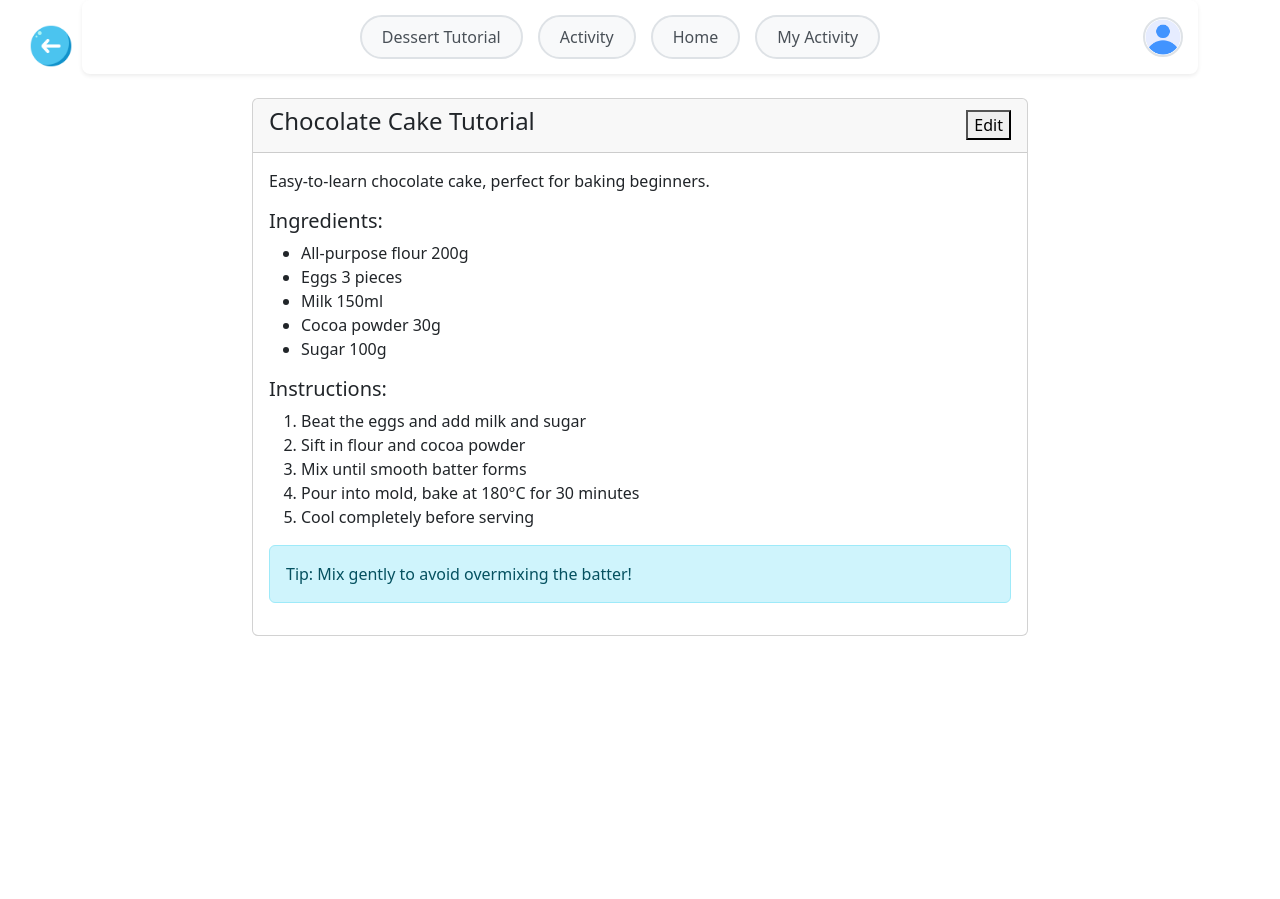
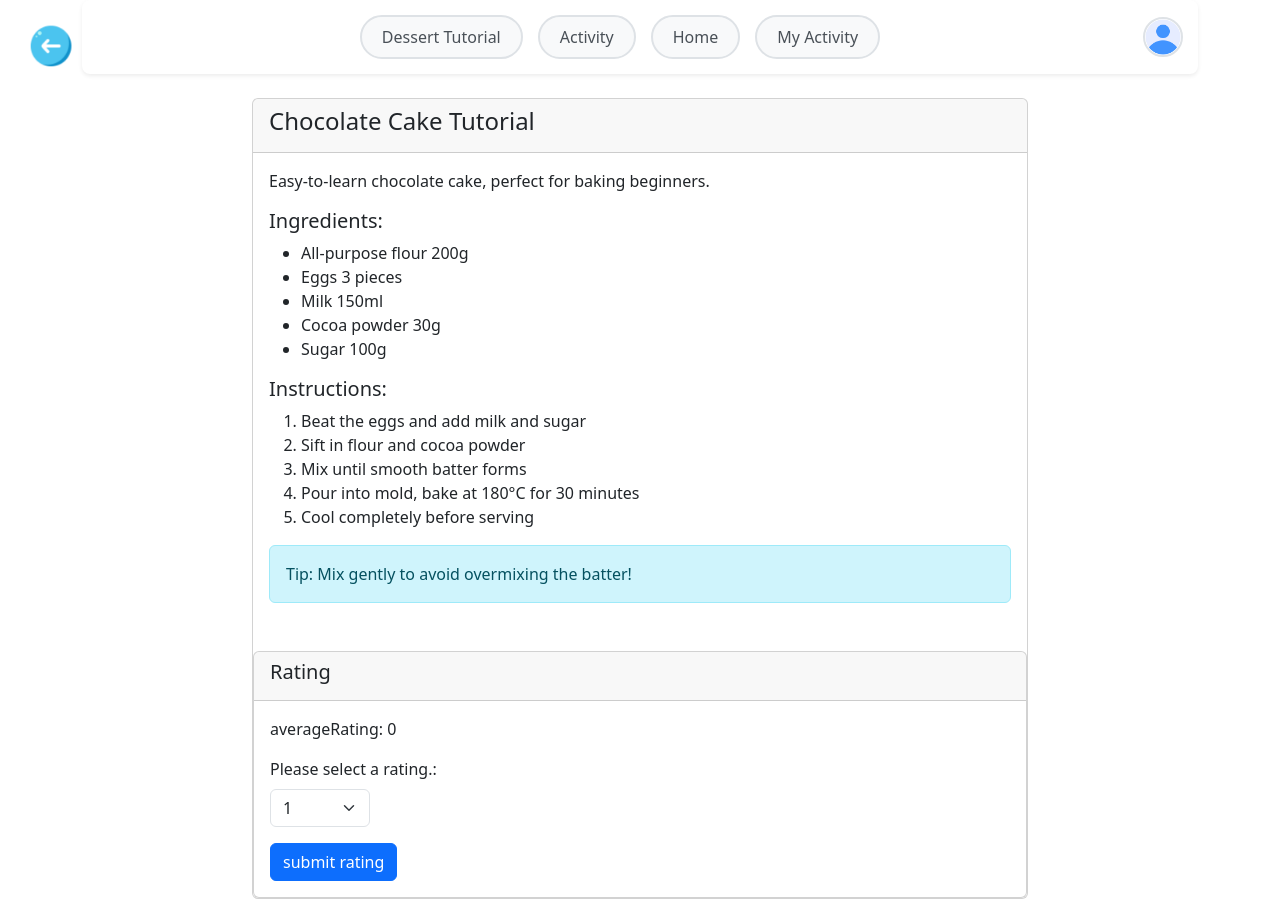
Before and after one commit to jzhu0106/Assignment5032Jianqin, a Vue app in the folder vue-project/: page /DessertTutorial/Cake in a window 1280 px wide. Before the commit the page ends 800 px from the top, so only its background shows below. Built offline with nearby package versions, Linux system fonts and the light colour scheme; no server answers; the database is empty.

Commit message:
Rating function,user info,and rating data are stored in Firestore

```diff
--- /dev/null
+++ b/vue-project/src/Firebase/init.js
@@ -0,0 +1,20 @@
+// Import the functions you need from the SDKs you need
+import { initializeApp } from "firebase/app";
+// TODO: Add SDKs for Firebase products that you want to use
+// https://firebase.google.com/docs/web/setup#available-libraries
+
+import { getFirestore } from "firebase/firestore";
+// Your web app's Firebase configuration
+const firebaseConfig = {
+  apiKey: "AIzaSyCEPvbu_HD53Tvy5_Ue5CJeNf7TTtGjlzw",
+  authDomain: "assignment-jianqin.firebaseapp.com",
+  projectId: "assignment-jianqin",
+  storageBucket: "assignment-jianqin.firebasestorage.app",
+  messagingSenderId: "1027783815724",
+  appId: "1:1027783815724:web:f8830af07a0e2a310a1789"
+};
+
+// Initialize Firebase
+initializeApp(firebaseConfig);
+const db = getFirestore();
+export default db;
--- a/vue-project/src/main.js
+++ b/vue-project/src/main.js
@@ -6,25 +6,12 @@ import 'bootstrap/dist/css/bootstrap.min.css'
 import { createApp } from 'vue'
 import App from './App.vue'
 import router from './router'
+import db from './Firebase/init.js';
 
 const app = createApp(App)
 app.use(router)
+// app.mount('#app')
+
+
+
 app.mount('#app')
-
-// Import the functions you need from the SDKs you need
-import { initializeApp } from "firebase/app";
-// TODO: Add SDKs for Firebase products that you want to use
-// https://firebase.google.com/docs/web/setup#available-libraries
-
-// Your web app's Firebase configuration
-const firebaseConfig = {
-  apiKey: "AIzaSyCEPvbu_HD53Tvy5_Ue5CJeNf7TTtGjlzw",
-  authDomain: "assignment-jianqin.firebaseapp.com",
-  projectId: "assignment-jianqin",
-  storageBucket: "assignment-jianqin.firebasestorage.app",
-  messagingSenderId: "1027783815724",
-  appId: "1:1027783815724:web:f8830af07a0e2a310a1789"
-};
-
-// Initialize Firebase
-initializeApp(firebaseConfig);
--- a/vue-project/src/views/Cake.vue
+++ b/vue-project/src/views/Cake.vue
@@ -4,8 +4,8 @@
     <div class="card">
       <div class="card-header d-flex justify-content-between align-items-center">
         <h4>{{ title }}</h4>
-        <button v-if="!isEditing" @click="startEdit">Edit</button>
-        <button v-else @click="saveEdit">Save</button>
+        <button v-if="!isEditing && userRole === 'admin'" @click="startEdit">Edit</button>
+        <button v-else-if="userRole === 'admin'" @click="saveEdit">Save</button>
       </div>
       <div class="card-body">
         <div v-if="!isEditing">
@@ -45,13 +45,90 @@
           </div>
         </div>
       </div>
+
+
+<div class="card mt-3">
+  <div class="card-header">
+    <h5>Rating</h5>
+  </div>
+  <div class="card-body">
+    <p>averageRating: {{ averageRating }} </p>
+
+
+    <div class="mb-3">
+      <label class="form-label">Please select a rating.:</label>
+      <select v-model="userRating" class="form-select" style="width: 100px;">
+        <option value="1">1</option>
+        <option value="2">2</option>
+        <option value="3">3</option>
+        <option value="4">4</option>
+        <option value="5">5</option>
+      </select>
+    </div>
+
+    <button @click="submitRating" class="btn btn-primary">submit rating</button>
+  </div>
+</div>
+
+
+
     </div>
   </div>
 </template>
 
 <script setup>
 import BackButton from '@/components/BackButton.vue';
-import { ref } from 'vue';
+import { ref, onMounted } from 'vue';
+import db from '../Firebase/init';
+import { collection, query, where, getDocs ,addDoc } from 'firebase/firestore';
+import { getAuth } from 'firebase/auth';
+
+
+const userRole = ref('');
+const auth = getAuth();
+
+
+const averageRating = ref(0);
+const userRating = ref(1);
+
+
+const fetchUserRole = async () => {
+  const user = auth.currentUser;
+  if (user) {
+    const q = query(collection(db, 'users'), where('email', '==', user.email));
+    const querySnapshot = await getDocs(q);
+    const userData = querySnapshot.docs[0].data();
+    userRole.value = userData.role;
+  }
+};
+
+
+const fetchAverageRating = async () => {
+  //get average rating
+  const q = query(collection(db, 'ratings'), where('tutorialId', '==', "1"));
+  const querySnapshot = await getDocs(q);
+  if (!querySnapshot.empty) {
+    let totalScore = 0;
+querySnapshot.forEach((doc) => {
+  totalScore += parseInt(doc.data().rating);
+});
+    averageRating.value = (totalScore / querySnapshot.size).toFixed(1);
+  }
+};
+
+
+const submitRating = async () => {
+  await addDoc(collection(db, 'ratings'), {
+    tutorialId: "1",
+    rating: userRating.value
+  });
+  fetchAverageRating();//update avg rating
+};
+
+onMounted(() => {
+  fetchUserRole();
+  fetchAverageRating();
+});
 
 const isEditing = ref(false);
 const title = ref('Chocolate Cake Tutorial');
--- a/vue-project/src/views/FirebaseRegisterView.vue
+++ b/vue-project/src/views/FirebaseRegisterView.vue
@@ -9,8 +9,11 @@
 
 <script setup>
 import { ref } from "vue";
+import db from '../Firebase/init';
 import { getAuth, createUserWithEmailAndPassword } from "firebase/auth";
 import { useRouter } from "vue-router";
+import { collection, addDoc } from 'firebase/firestore';
+
 
 const email = ref("");
 const password = ref("");
@@ -27,8 +30,17 @@ const register = () => {
   errorMessage.value = "";
 
   createUserWithEmailAndPassword(auth, email.value, password.value)
-    .then((data) => {
+    .then(async (data) => {
       console.log("Firebase Register Successful!");
+
+
+    //create user doc
+    await addDoc(collection(db, 'users'), {
+      email: email.value,
+      role: 'user', //default as user
+    });
+
+
       router.push("/FireLogin");
     })
     .catch((error) => {
```
